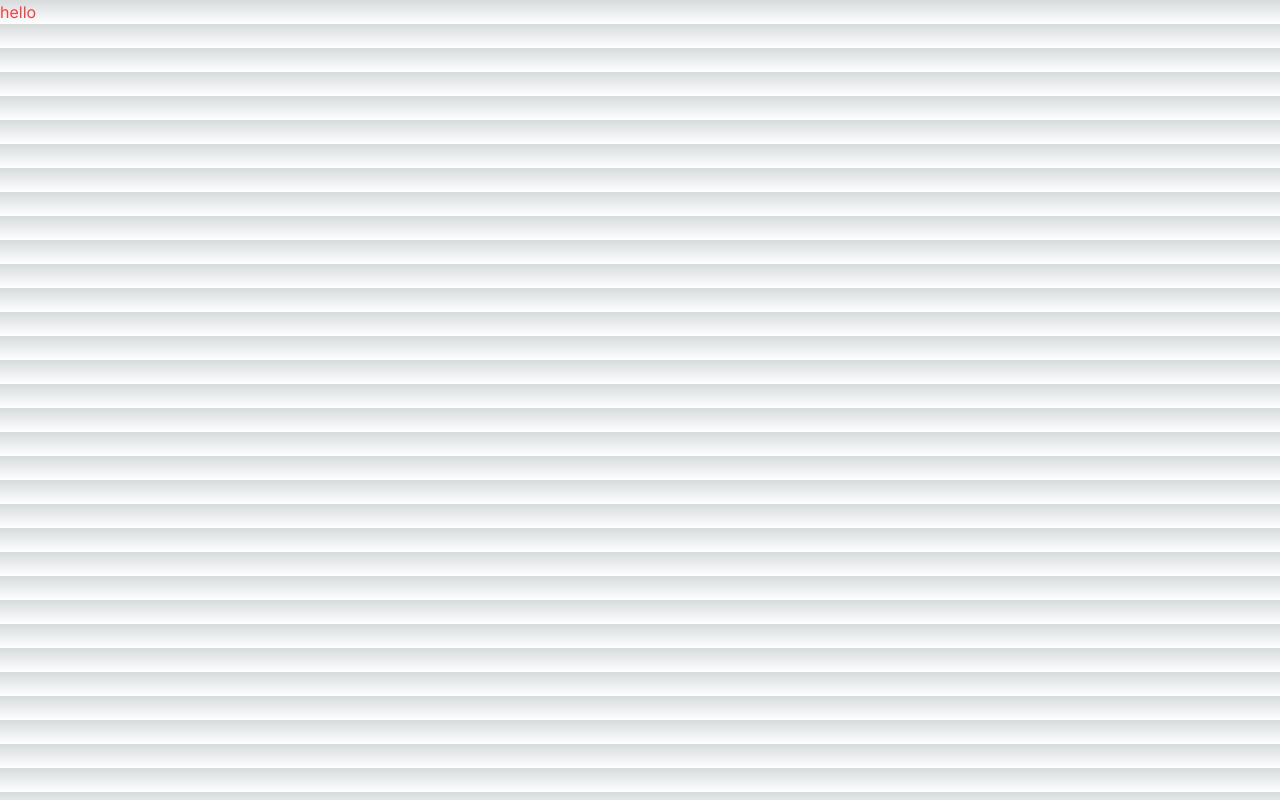
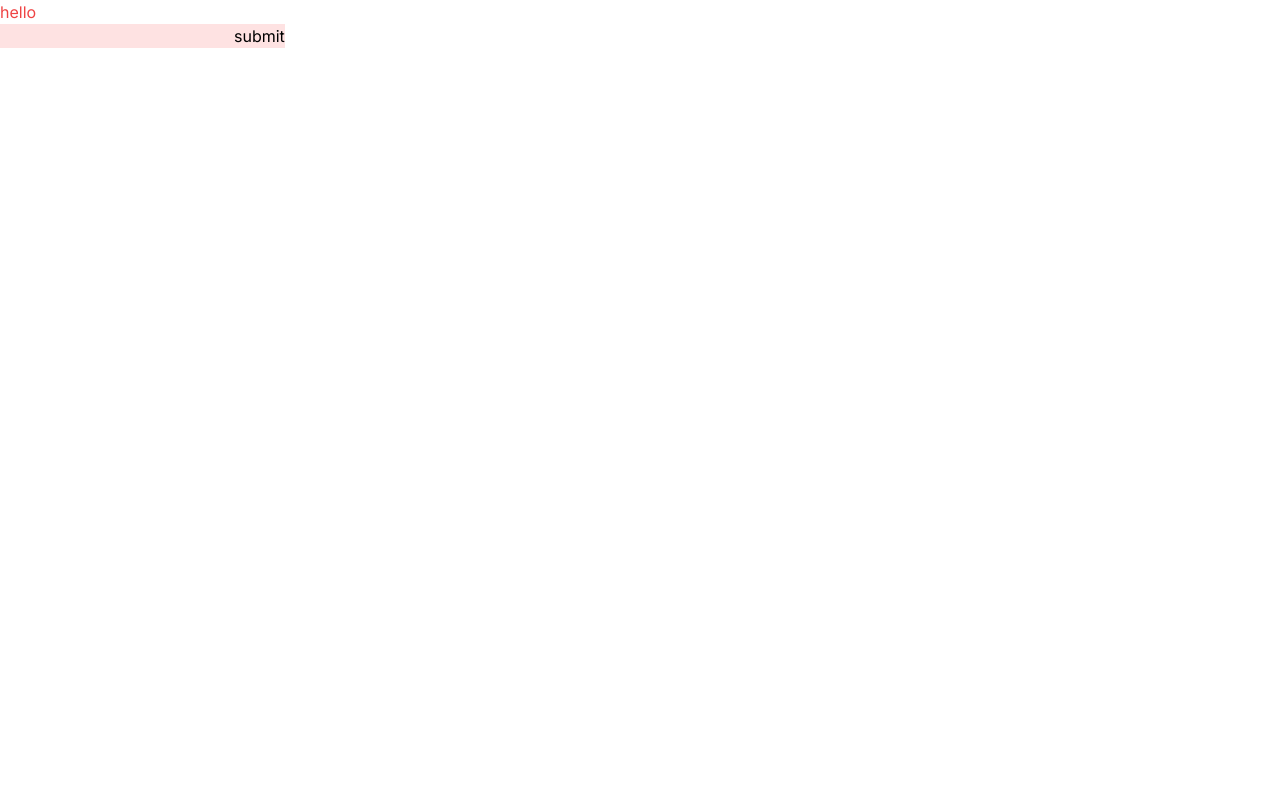
Before and after one commit to rohit-sama/memerchat, a Next.js app: page / in a window 1280 px wide. Built offline with nearby package versions, Linux system fonts and the light colour scheme.

Commit message:
google api integrated

```diff
--- /dev/null
+++ b/app/api/getairesponse/route.ts
@@ -0,0 +1,45 @@
+const { GoogleGenerativeAI } = require("@google/generative-ai");
+
+export async function POST(req: Request) {
+
+try {
+   const {context} = await req.json();
+   console.log(process.env.API_KEY)
+
+
+// Access your API key as an environment variable (see "Set up your API key" above)
+const genAI = new GoogleGenerativeAI(process.env.API_KEY);
+
+
+  // For text-only input, use the gemini-pro model
+  const model = genAI.getGenerativeModel({ model: "gemini-pro"});
+
+  const result = await model.generateContent(context);
+
+  const chat = model.startChat({
+    history: [
+      {
+        role: "user",
+        parts: "Hello, I have 2 dogs in my house.",
+      },
+      {
+        role: "model",
+        parts: "Great to meet you. What would you like to know?",
+      },
+    ],
+    generationConfig: {
+      maxOutputTokens: 100,
+    },
+  });
+
+
+  const response = await result.response;
+  const text = response.text();
+ console.log(text)
+
+  return new Response (text,  { status: 200, headers: { 'Content-Type': 'application/json' } })
+} catch (error) {
+    return new Response ("error", {status: 500, headers : { 'Content-Type': 'application/json' }})
+}
+
+}
--- /dev/null
+++ b/app/conponents/chat.tsx
@@ -0,0 +1,40 @@
+"use client";
+import axios from "axios";
+import React, { useState } from "react";
+
+const Chat = () => {
+  const [message, setMessage] = useState();
+  const [result, setResult] = useState();
+  const handlechange = (event: any) => {
+    setMessage(event.target.value);
+  };
+
+  const handleSubmit = async () => {
+    if (!message) {
+      alert("kindly prompt something");
+    } else {
+      await axios.post("/api/getairesponse", {
+        context: message
+      }).then(response =>  {setResult(response.data); console.log(response)});
+    }
+  };
+
+  return (
+    <div>
+      <input
+        className="bg-red-100"
+        type="text"
+        name="hello"
+        id=""
+        value={message}
+        onChange={handlechange}
+      />
+      <button className="bg-red-100 text-black" onClick={handleSubmit}>
+        submit
+      </button>
+      <p className="text-black">{result}</p>
+    </div>
+  );
+};
+
+export default Chat;
--- a/app/globals.css
+++ b/app/globals.css
@@ -2,7 +2,7 @@
 @tailwind components;
 @tailwind utilities;
 
-:root {
+/* :root {
   --foreground-rgb: 0, 0, 0;
   --background-start-rgb: 214, 219, 220;
   --background-end-rgb: 255, 255, 255;
@@ -24,4 +24,4 @@ body {
       rgb(var(--background-end-rgb))
     )
     rgb(var(--background-start-rgb));
-}
+} */
--- a/app/page.tsx
+++ b/app/page.tsx
@@ -1,7 +1,11 @@
-import Image from 'next/image'
+import Image from "next/image";
+import Chat from "./conponents/chat";
 
 export default function Home() {
   return (
-   <div className='text-red-500'>hello</div>
-  )
+    <div className="text-red-500">
+      hello
+      <Chat />{" "}
+    </div>
+  );
 }
```
Also changed, not shown: package.json (+7 -5 lines), 2 other files (tests, documents, lock files or other folders).
